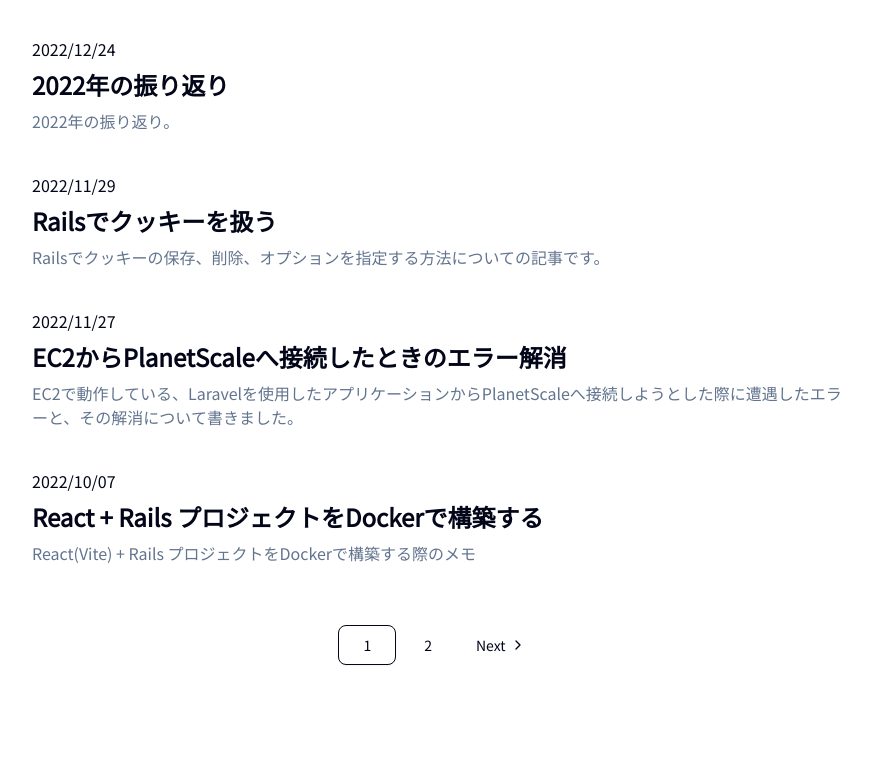
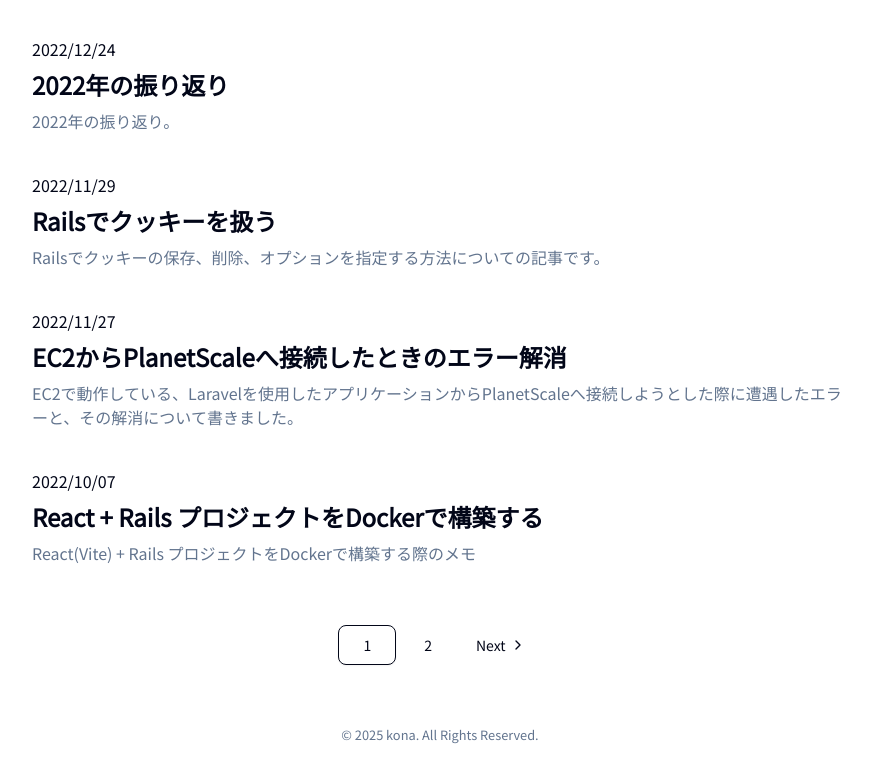
Before and after one commit to kngy0306/myblog, an Astro site: page / in a window 1280 px wide. Shown: the part 976-1740 px from the top of the page, without its empty margins (200-1071 px from the left). Before the commit the page ends 1681 px from the top, so only its background shows below. Built offline with nearby package versions, Linux system fonts and the light colour scheme; Astro itself is replaced by a stand-in of ours; some packages are replaced by stand-ins of ours.

Commit message:
footerの作成

```diff
--- /dev/null
+++ b/src/components/Footer.astro
@@ -0,0 +1,5 @@
+<footer>
+  <div class="text-muted-foreground max-w-screen flex flex-wrap justify-center mx-auto py-5">
+    <small>&copy; 2025 kona. All Rights Reserved.</small>
+  </div>
+</footer>
--- a/src/layouts/Layout.astro
+++ b/src/layouts/Layout.astro
@@ -1,6 +1,7 @@
 ---
 import "@/styles/global.css";
 import Header from "@/components/Header.astro";
+import Footer from "@/components/Footer.astro";
 
 const { title } = Astro.props;
 ---
@@ -18,6 +19,7 @@ const { title } = Astro.props;
     <div class="px-4 sm:px-10 max-w-4xl mx-auto my-0 wrap-anywhere">
       <Header />
       <slot />
+      <Footer />
     </div>
   </body>
 </html>
```
